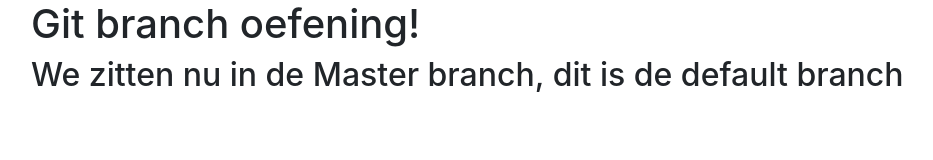
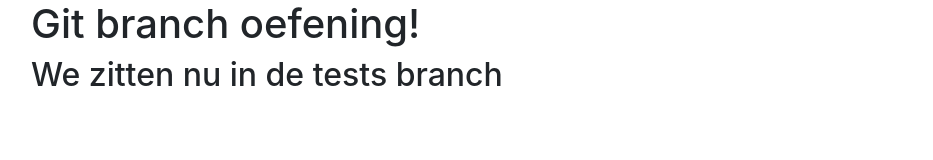
Before and after one commit to Brisingir001/oefening, a plain HTML site: page git branch/index.html in a window 1280 px wide. Shown: the whole page, without its empty margins (54-987 px from the left). Drawn offline with nearby package versions, Linux system fonts and the light colour scheme.

Commit message:
first commit
test branch

```diff
--- a/git branch/index.html
+++ b/git branch/index.html
@@ -10,7 +10,7 @@
 		<header>
 			<h1>Git branch oefening!</h1>
 		</header>
-		<h2>We zitten nu in de Master branch, dit is de default branch</h2>
+		<h2>We zitten nu in de tests branch</h2>
 
 	</div>
 </body>
```
